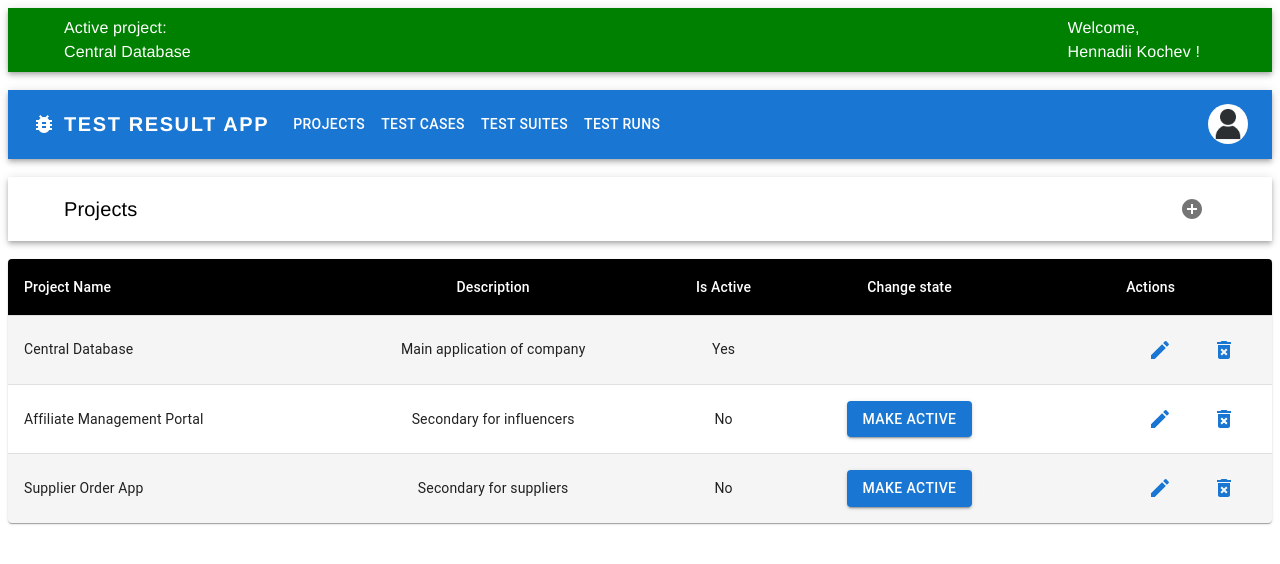
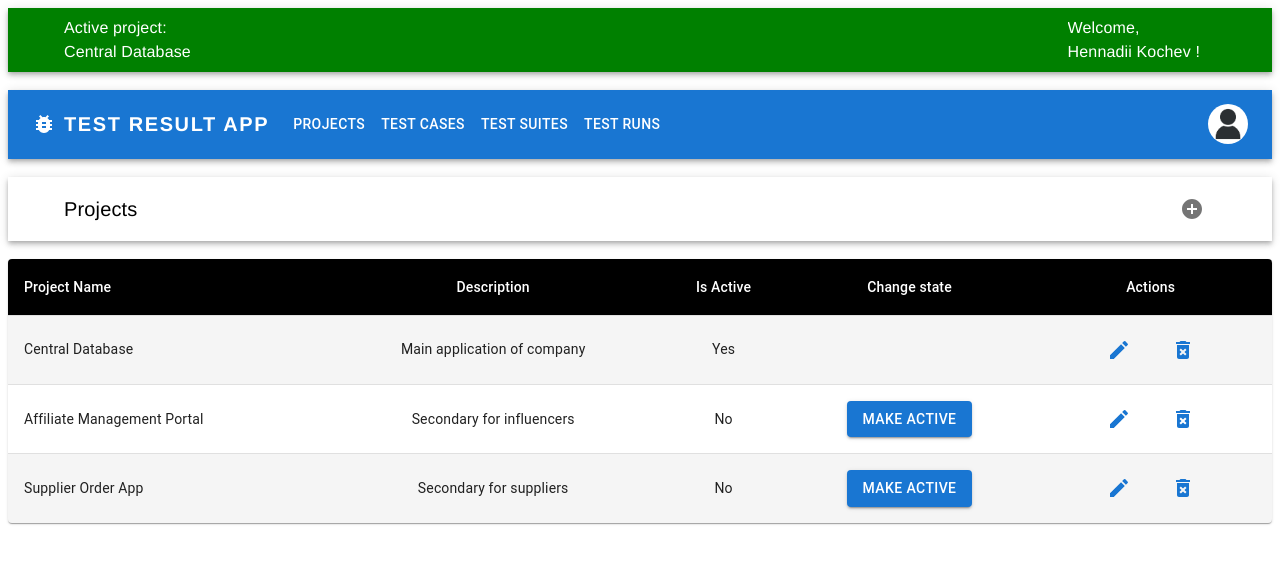
Before and after one commit to genndy007/test_result_app_frontend, a React (Create React App) app: page /projects in a window 1280 px wide. Shown: the top 564 px of the page. Built offline with nearby package versions, Linux system fonts and the light colour scheme.

Commit message:
fix align with actions for projects

```diff
--- a/src/components/tables/ProjectsTable.jsx
+++ b/src/components/tables/ProjectsTable.jsx
@@ -57,7 +57,7 @@ const ProjectsTable = ({projects}) => {
               <StyledTableCell align="center">{project.description}</StyledTableCell>
               <StyledTableCell align="center">{project.isActive ? "Yes" : "No"}</StyledTableCell>
               <StyledTableCell align="center">{!project.isActive ? <SetActiveProjectButton projectId={project.id}/> : null}</StyledTableCell>
-              <StyledTableCell align="right">
+              <StyledTableCell align="center">
                 <Button><EditIcon/></Button>
                 <Button><DeleteForeverIcon/></Button>
               </StyledTableCell>
```
